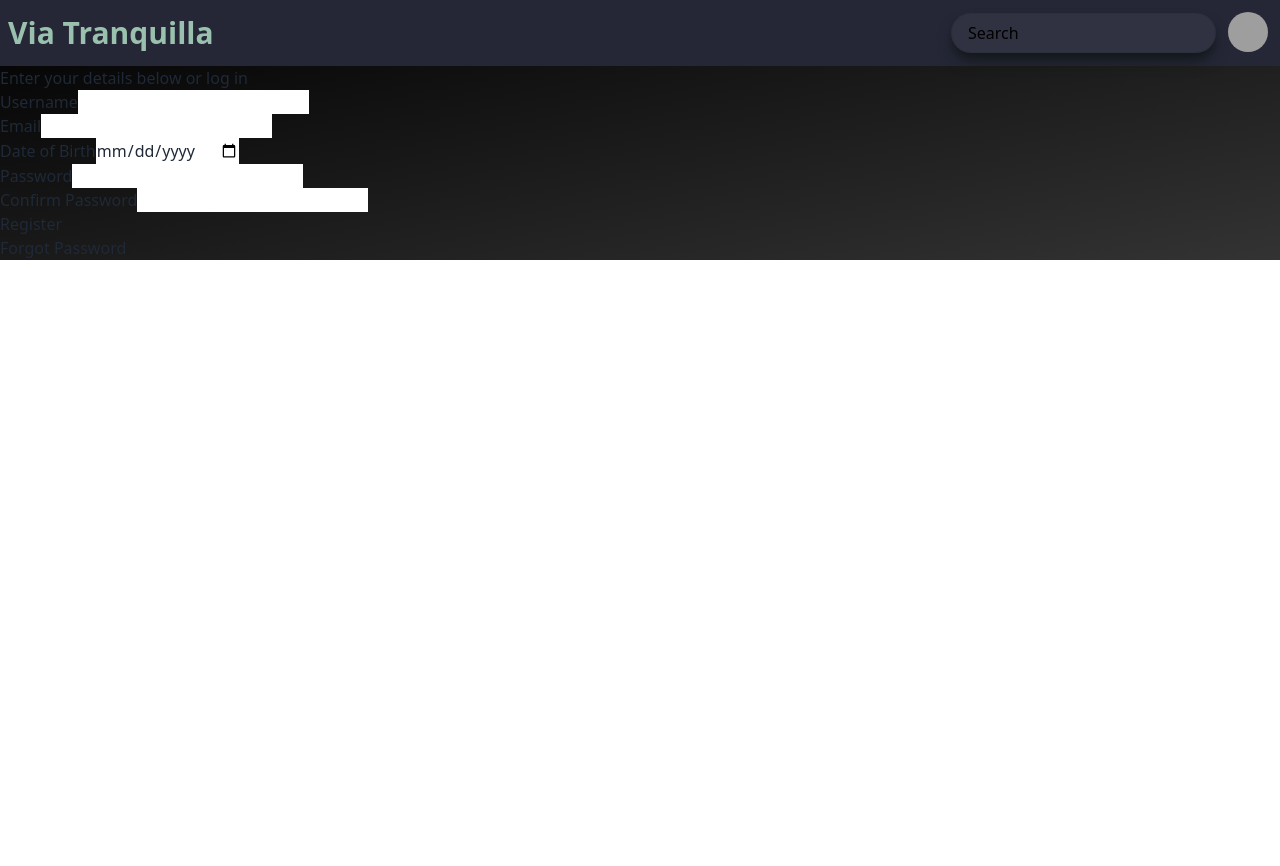
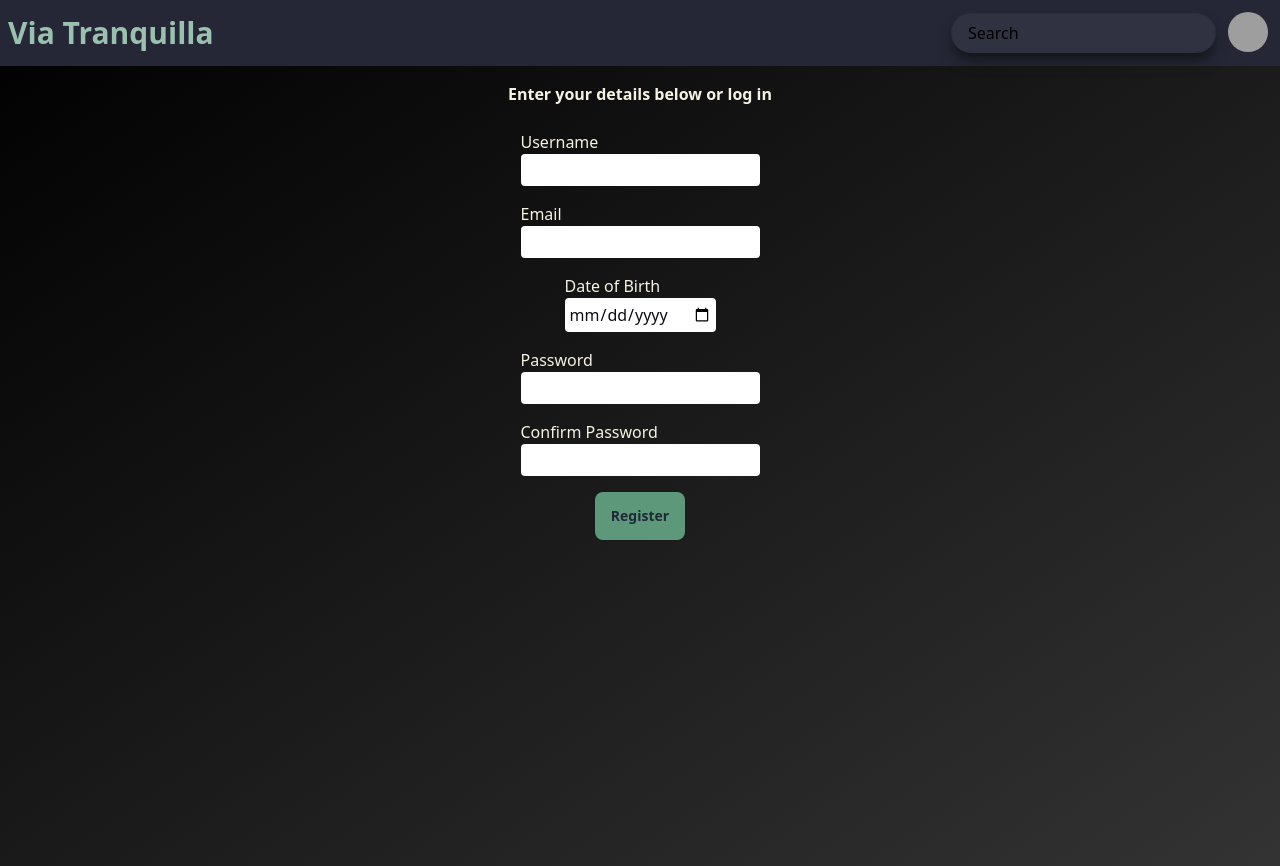
Before and after one commit to WebForChange/viatranquilla-full-stack, a React (Vite) app in the folder frontend/: page /register in a window 1280 px wide. Before the commit the page ends 800 px from the top, so only its background shows below. Built offline with nearby package versions, Linux system fonts and the light colour scheme; grey boxes are pictures that could not be loaded.

Commit message:
styling register und login. cors eingefügt damit register basic funktioniert

```diff
--- a/frontend/src/components/login/LoginForm.jsx
+++ b/frontend/src/components/login/LoginForm.jsx
@@ -1,6 +1,7 @@
 import React, { useState, useContext } from 'react';
 import {AuthContext} from '../../contexts/AuthProvider';
 import axios from 'axios';
+import { Link } from 'react-router-dom';
 
 export default function LoginForm() {
     const { loggedIn, setLoggedIn, checkLoggedIn } = useContext(AuthContext);
@@ -42,18 +43,18 @@ export default function LoginForm() {
     };
 
     return (
-        <div>
-            <form onSubmit={handleSubmit}>
-                <div>
+        <div className='text-eggshell-600 w-full h-screen p-4'>
+            <form onSubmit={handleSubmit} className='flex flex-col gap-4 justify-between items-center'>
+                <div  className='flex flex-col'>
                     <label htmlFor="email">Email</label>
-                    <input type="email" id="email" value={postLogin.email} onChange={handleChange} />
+                    <input type="email" id="email" className='p-1 rounded text-delft_blue-100' value={postLogin.email} onChange={handleChange} />
                 </div>
-                <div>
+                <div  className='flex flex-col'>
                     <label htmlFor="password">Password</label>
-                    <input type="password" id="password" value={postLogin.password} onChange={handleChange} />
+                    <input type="password" id="password" className='p-1 rounded text-delft_blue-100' value={postLogin.password} onChange={handleChange} />
                 </div>
-                <p>Don't have an account? <a href="">Register</a></p>
-                <button type="submit">Log in</button>
+                <p>Don't have an account? <Link to="/register">Register</Link></p>
+                <button type="submit"  className='btn bg-cambridge_blue-400 border-none hover:bg-cambridge_blue-500'>Log in</button>
                 <p><a href="">Forgot Password</a></p>
             </form>
         </div>
--- a/frontend/src/components/profilecomp/Profileheader.jsx
+++ b/frontend/src/components/profilecomp/Profileheader.jsx
@@ -29,7 +29,7 @@ function Profileheader() {
           <h1 className="text-5xl lg:text-8xl font-bold mb-4 text-sunset-400">
             {profileData?.username}
           </h1>
-          <div className="flex justify-between w-full space-x-4">
+          <div className="flex justify-center w-full space-x-4">
             <button className="bg-transparent text-white font-bold py-2 px-4 rounded-full mb-4 border-2 border-solid border-sunset-400 h-12">
               Add friend
             </button>
--- a/frontend/src/components/register/RegisterForm.jsx
+++ b/frontend/src/components/register/RegisterForm.jsx
@@ -1,4 +1,6 @@
 import React, { useState } from 'react';
+import axios from 'axios';
+import { Link } from 'react-router-dom';
 
 export default function RegisterForm() {
     const [registerData, setRegisterData] = useState({
@@ -34,7 +36,12 @@ export default function RegisterForm() {
             setPwMatch(true);
             try {
                 const {email, username } = registerData;
-                const { data } = await axios.post('http://localhost:3000/auth/register-check', { email, username });
+                const { data } = await axios.post('http://localhost:3000/auth/register-check', { email, username }, {
+                    headers: {
+                        'Content-Type': 'application/json',
+                        'Access-Control-Allow-Origin': '*',
+                    }
+                });
                 if (data.emailTaken) {
                     setMailTaken(true);
                 } else {
@@ -63,32 +70,33 @@ export default function RegisterForm() {
 
 
     return (
-        <div>
-            <p>Enter your details below or <a href="">log in</a></p>
-            <form onSubmit={handleSubmit}>
-                <div>
+        <div className='text-eggshell-600 w-full h-screen p-4'>
+
+            <p className='font-semibold text-center mb-6'>Enter your details below or <Link to="/login">log in</Link></p>
+            <form onSubmit={handleSubmit} className='flex flex-col gap-4 justify-between items-center'>
+                <div className='flex flex-col'>
                     <label htmlFor="username">Username</label>
-                    <input type="text" id="username" value={registerData.username} onChange={handleChange} />
+                    <input type="text" id="username" className='p-1 rounded text-delft_blue-100' value={registerData.username} onChange={handleChange} />
                 </div>
-                <div>
+                <div className='flex flex-col'>
                     <label htmlFor="email">Email</label>
-                    <input type="email" id="email" value={registerData.email} onChange={handleChange} />
+                    <input type="email" id="email" className='p-1 rounded text-delft_blue-100' value={registerData.email} onChange={handleChange} />
                 </div>
-                <div>
+                <div className='flex flex-col'>
                     <label htmlFor="birthday">Date of Birth</label>
-                    <input type="date" id="birthday" value={registerData.birthday} onChange={handleChange} />
+                    <input type="date" id="birthday" className='p-1 rounded text-delft_blue-100' value={registerData.birthday} onChange={handleChange} />
                 </div>
-                <div>
+                <div className='flex flex-col'>
                     <label htmlFor="password">Password</label>
-                    <input type="password" id="password" value={registerData.password} onChange={handleChange}/>
+                    <input type="password" id="password" className='p-1 rounded text-delft_blue-100' value={registerData.password} onChange={handleChange}/>
                 </div>
-                <div>
+                <div className='flex flex-col'>
                     <label htmlFor="password2">Confirm Password</label>
-                    <input type="password" id="password2" value={registerData.password2} onChange={handleChange}/>
+                    <input type="password" id="password2" className='p-1 rounded text-delft_blue-100' value={registerData.password2} onChange={handleChange}/>
                 </div>
-                <button type="submit">Register</button>
+                <button type="submit" className='btn bg-cambridge_blue-400 border-none hover:bg-cambridge_blue-500'>Register</button>
             </form>
-            <p><a href="">Forgot Password</a></p>
+
         </div>
     )
 }
```
Also changed, not shown: 1 other file (tests, documents, lock files or other folders).
